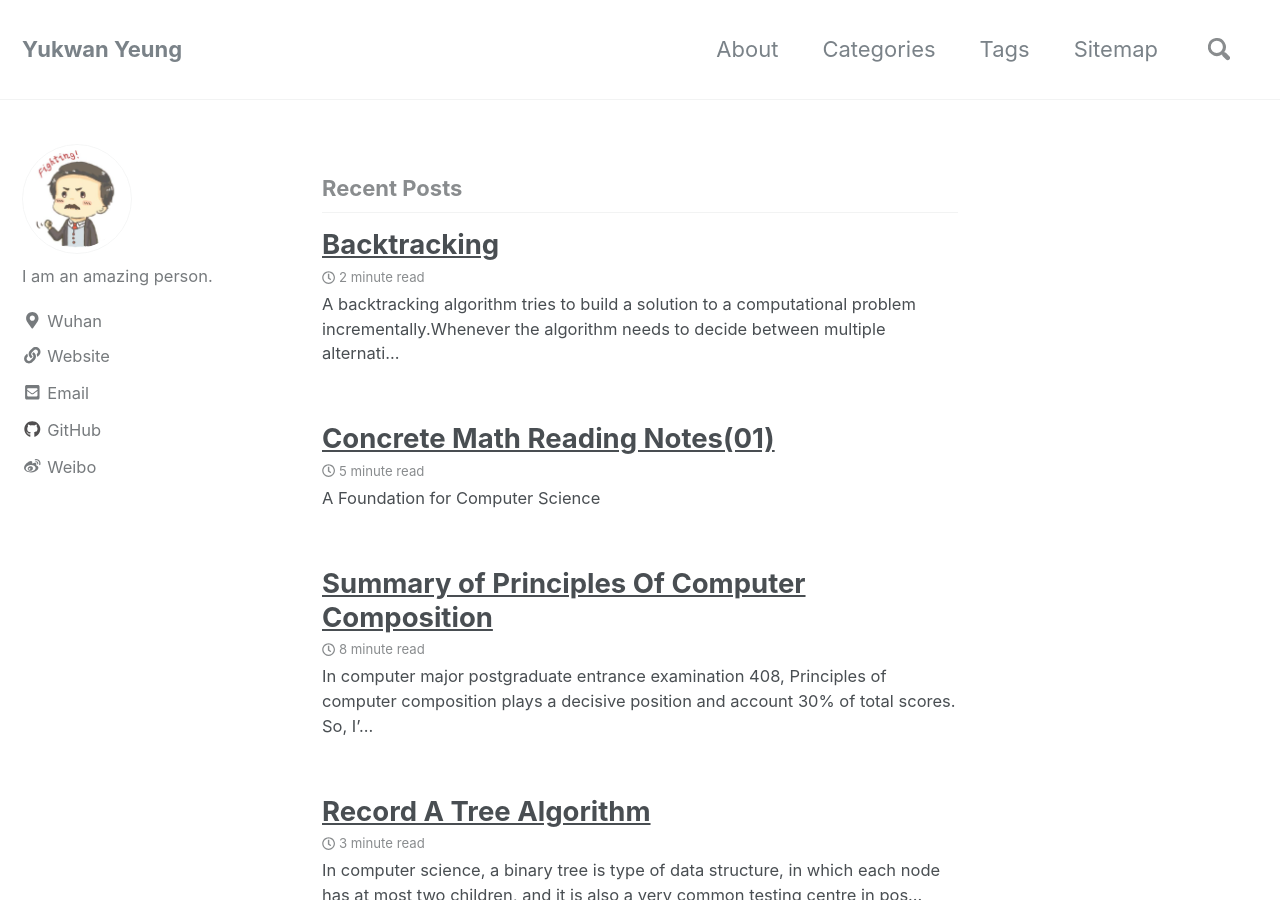
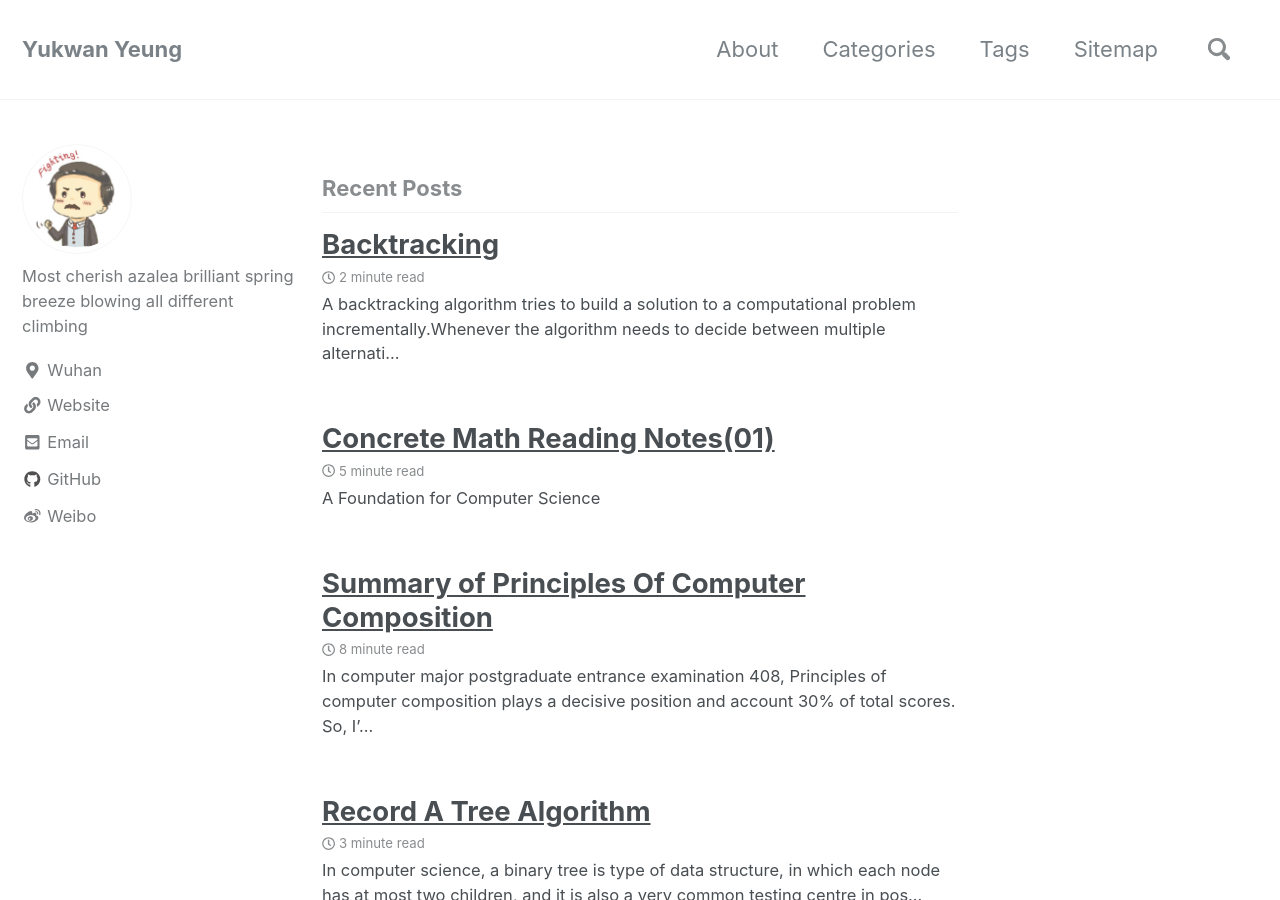
Before and after one commit to YuunYang/blog, a Jekyll site: the page built from index.html, in a window 1280 px wide and 900 px high. Built offline with Jekyll 4.4.1, drawn with Linux system fonts in a browser that asks for light colours; nearby versions of some CDN libraries; the list of posts is cut into pages by our own code.

Commit message:
change some..

```diff
--- a/_config.yml
+++ b/_config.yml
@@ -19,7 +19,7 @@ locale                   : "en-US"
 title                    : "Yukwan Yeung"
 title_separator          : "-"
 name                     : "Yuun Yang"
-description              : "An amazing website."
+description              : "Try"
 url                      : "https://yuunyang.github.io"
 baseurl                  : /
 repository               : "yuunyang/minimal-mistakes"
@@ -102,7 +102,7 @@ analytics:
 author:
   name             : *name
   avatar           : "/images/yyk.jpeg"
-  bio              : "I am an amazing person."
+  bio              : "Most cherish azalea brilliant spring breeze blowing all different climbing"
   location         : "Wuhan"
   email            : "ylcj1314@gmail.com"
   uri              : "/"
```
